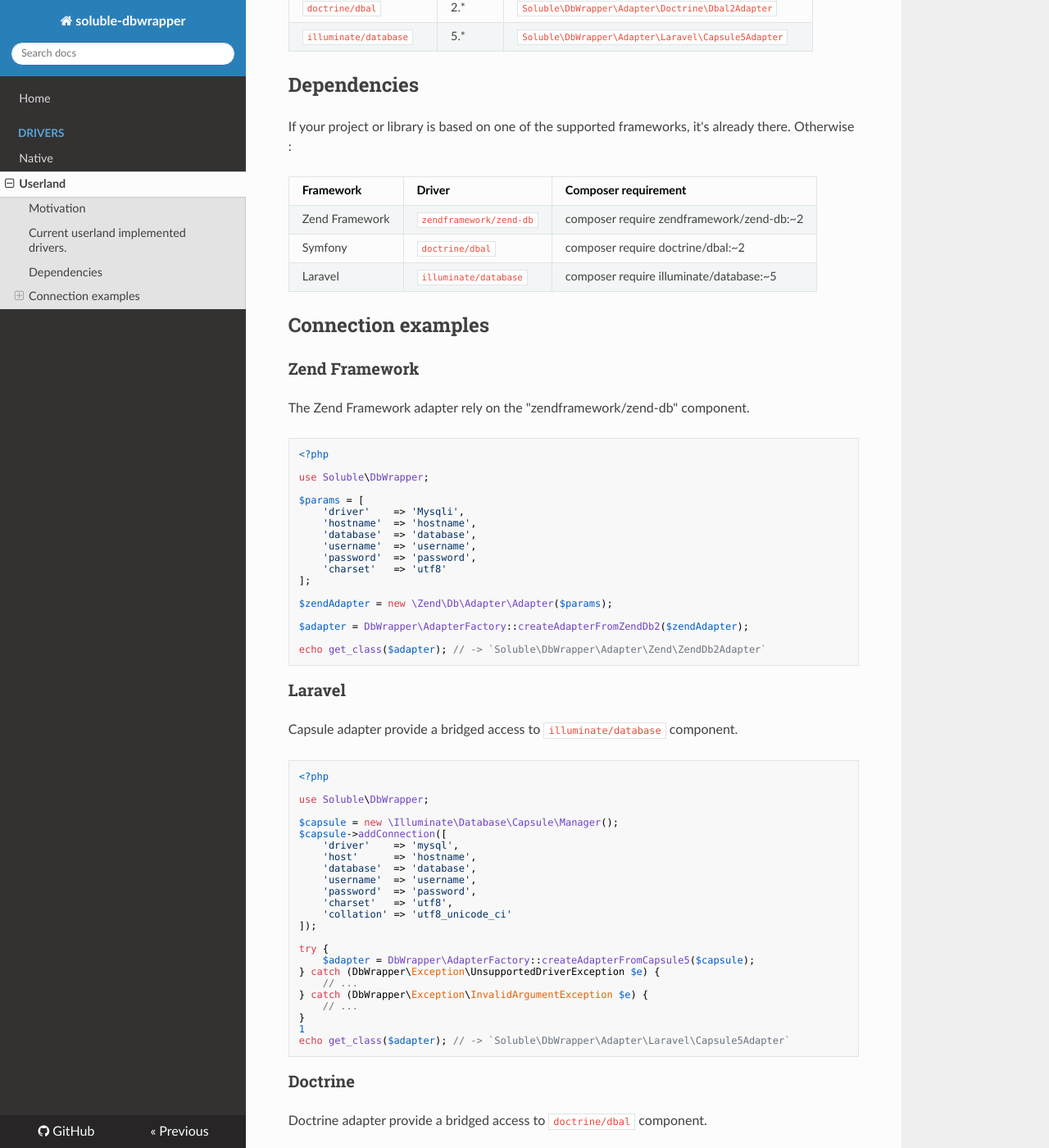
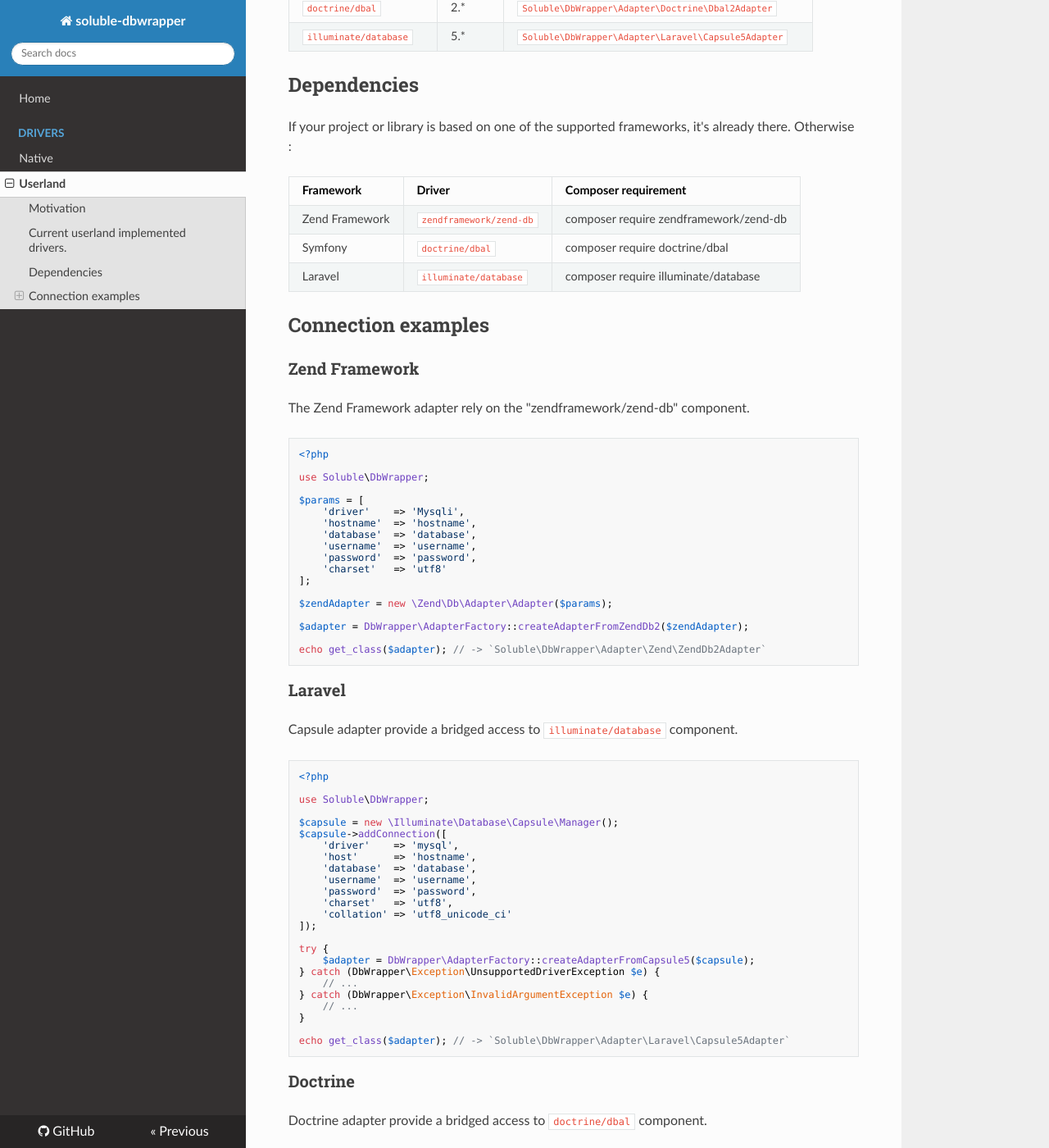
Before and after one commit to belgattitude/soluble-dbwrapper, an MkDocs documentation site: the page built from doc/drivers/userland-drivers.md, in a window 1280 px wide and 1400 px high, scrolled down 566 px. Shown: the whole window at 82% size. Built offline with MkDocs 1.6.1, drawn with Linux system fonts in a browser that asks for light colours; nearby versions of some CDN libraries; old or Windows-style settings are respelled for this version of MkDocs.

Commit message:
Fixed doc issue

````diff
--- a/doc/drivers/userland-drivers.md
+++ b/doc/drivers/userland-drivers.md
@@ -26,9 +26,9 @@ If your project or library is based on one of the supported frameworks, it's alr
 
 | Framework      | Driver                   | Composer requirement                                 |
 |----------------|--------------------------|------------------------------------------------------|
-| Zend Framework | `zendframework/zend-db`  | composer require zendframework/zend-db:~2            |
-| Symfony        | `doctrine/dbal`          | composer require doctrine/dbal:~2                    |
-| Laravel        | `illuminate/database`    | composer require illuminate/database:~5              |
+| Zend Framework | `zendframework/zend-db`  | composer require zendframework/zend-db            |
+| Symfony        | `doctrine/dbal`          | composer require doctrine/dbal                    |
+| Laravel        | `illuminate/database`    | composer require illuminate/database              |
 
 
 ## Connection examples
@@ -86,7 +86,7 @@ try {
 } catch (DbWrapper\Exception\InvalidArgumentException $e) {
     // ...
 }
-1
+
 echo get_class($adapter); // -> `Soluble\DbWrapper\Adapter\Laravel\Capsule5Adapter`
 
 ```
````
